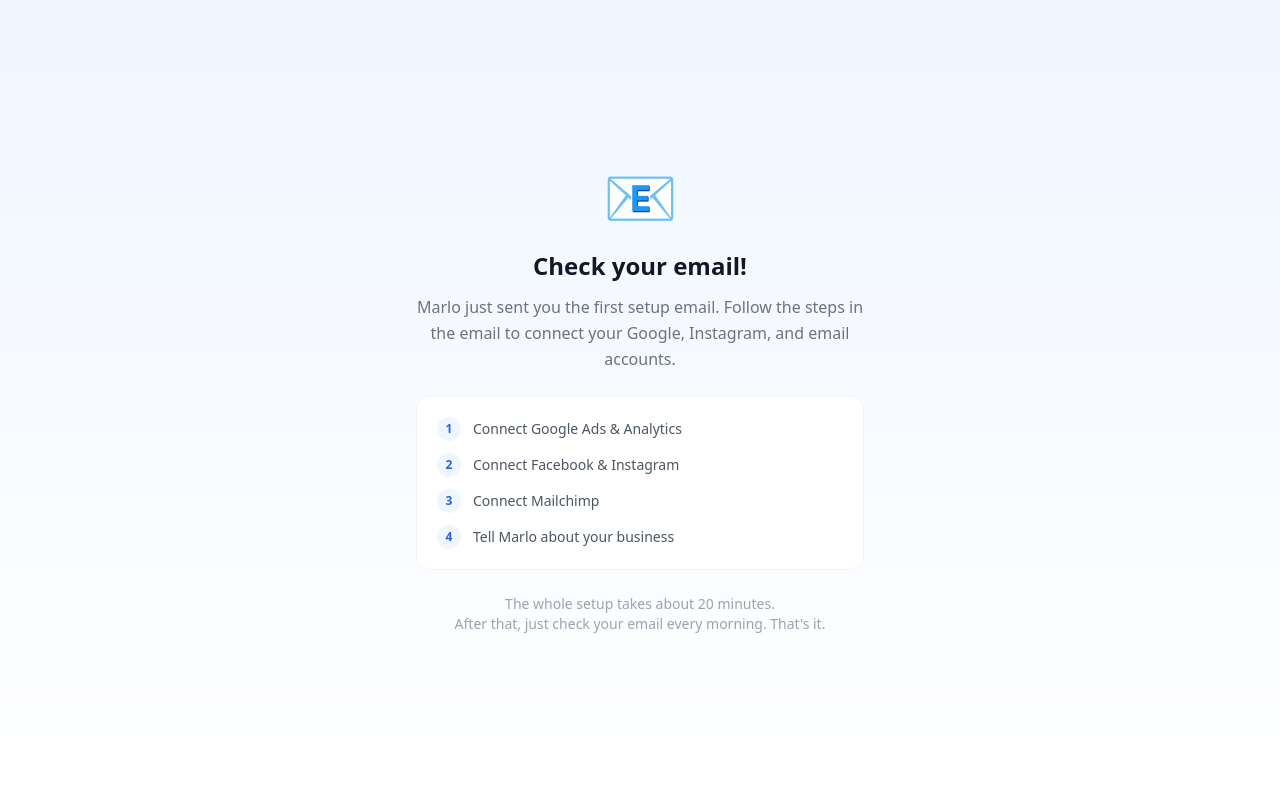
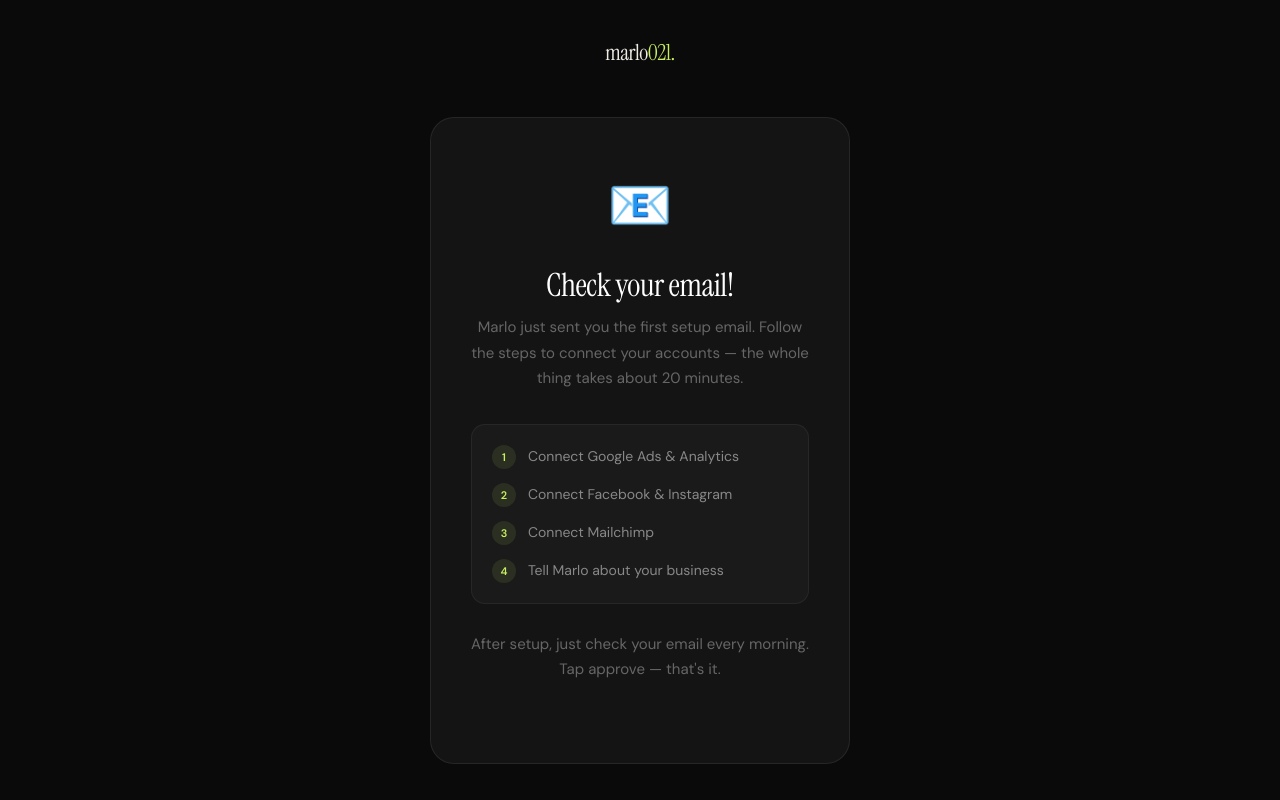
Before and after one commit to chuyongl/marlo021, a React (Create React App) app in the folder frontend/: page /setup in a window 1280 px wide. Built offline with nearby package versions, Linux system fonts and the light colour scheme.

Commit message:
style: Setup page dark theme

```diff
--- a/frontend/src/pages/Setup.tsx
+++ b/frontend/src/pages/Setup.tsx
@@ -1,27 +1,120 @@
 export function Setup() {
   return (
-    <div className="min-h-screen bg-gradient-to-b from-blue-50 to-white flex items-center justify-center p-4">
-      <div className="text-center max-w-md">
-        <div className="text-6xl mb-6">📧</div>
-        <h1 className="text-2xl font-bold text-gray-900 mb-3">Check your email!</h1>
-        <p className="text-gray-500 text-base leading-relaxed mb-6">
-          Marlo just sent you the first setup email. Follow the steps in the email
-          to connect your Google, Instagram, and email accounts.
+    <>
+      <style>{`
+        @import url('https://fonts.googleapis.com/css2?family=Instrument+Serif:ital@0;1&family=DM+Sans:wght@300;400;500;600&display=swap');
+        .setup-page {
+          min-height: 100vh;
+          background: #0a0a0a;
+          display: flex;
+          flex-direction: column;
+          align-items: center;
+          justify-content: center;
+          padding: 24px;
+          font-family: 'DM Sans', sans-serif;
+        }
+        .setup-logo {
+          font-family: 'Instrument Serif', serif;
+          font-size: 22px;
+          color: #f0ece4;
+          text-decoration: none;
+          margin-bottom: 48px;
+          letter-spacing: -0.5px;
+        }
+        .setup-logo span { color: #c8f060; }
+        .setup-card {
+          background: #141414;
+          border: 1px solid rgba(255,255,255,0.08);
+          border-radius: 24px;
+          padding: 48px 40px;
+          width: 100%;
+          max-width: 420px;
+          text-align: center;
+        }
+        .setup-emoji { font-size: 52px; margin-bottom: 24px; }
+        .setup-card h1 {
+          font-family: 'Instrument Serif', serif;
+          font-size: 32px;
+          color: #ffffff;
+          letter-spacing: -0.5px;
+          margin-bottom: 12px;
+          line-height: 1.1;
+        }
+        .setup-card p {
+          font-size: 15px;
+          color: #666;
+          line-height: 1.7;
+          margin-bottom: 32px;
+        }
+        .setup-steps {
+          background: #1a1a1a;
+          border: 1px solid rgba(255,255,255,0.06);
+          border-radius: 14px;
+          padding: 20px;
+          text-align: left;
+          display: flex;
+          flex-direction: column;
+          gap: 14px;
+          margin-bottom: 28px;
+        }
+        .setup-step {
+          display: flex;
+          align-items: center;
+          gap: 12px;
+          font-size: 14px;
+          color: #888;
+        }
+        .setup-step-num {
+          width: 24px;
+          height: 24px;
+          border-radius: 50%;
+          background: rgba(200,240,96,0.1);
+          color: #c8f060;
+          font-size: 11px;
+          font-weight: 700;
+          display: flex;
+          align-items: center;
+          justify-content: center;
+          flex-shrink: 0;
+        }
+        .setup-footer {
+          font-size: 13px;
+          color: #444;
+          line-height: 1.7;
+        }
+      `}</style>
+
+      <div className="setup-page">
+        <a className="setup-logo" href="/">marlo<span>021.</span></a>
+
+        <div className="setup-card">
+          <div className="setup-emoji">📧</div>
+          <h1>Check your email!</h1>
+          <p>
+            Marlo just sent you the first setup email. Follow the steps
+            to connect your accounts — the whole thing takes about 20 minutes.
           </p>
-        <div className="bg-white rounded-xl border border-gray-100 p-5 text-left space-y-3">
-          {['Connect Google Ads & Analytics', 'Connect Facebook & Instagram',
-            'Connect Mailchimp', 'Tell Marlo about your business'].map((step, i) => (
-            <div key={i} className="flex items-center gap-3 text-sm text-gray-600">
-              <div className="w-6 h-6 rounded-full bg-blue-50 text-blue-600 flex items-center justify-center text-xs font-bold flex-shrink-0">{i+1}</div>
+
+          <div className="setup-steps">
+            {[
+              'Connect Google Ads & Analytics',
+              'Connect Facebook & Instagram',
+              'Connect Mailchimp',
+              'Tell Marlo about your business',
+            ].map((step, i) => (
+              <div className="setup-step" key={i}>
+                <div className="setup-step-num">{i + 1}</div>
                 {step}
               </div>
             ))}
           </div>
-        <p className="text-gray-400 text-sm mt-6">
-          The whole setup takes about 20 minutes.<br />
-          After that, just check your email every morning. That's it.
+
+          <p className="setup-footer">
+            After setup, just check your email every morning.<br />
+            Tap approve — that's it.
           </p>
         </div>
       </div>
+    </>
   )
 }
```
Lines whose indentation alone changed are shown as unchanged.
